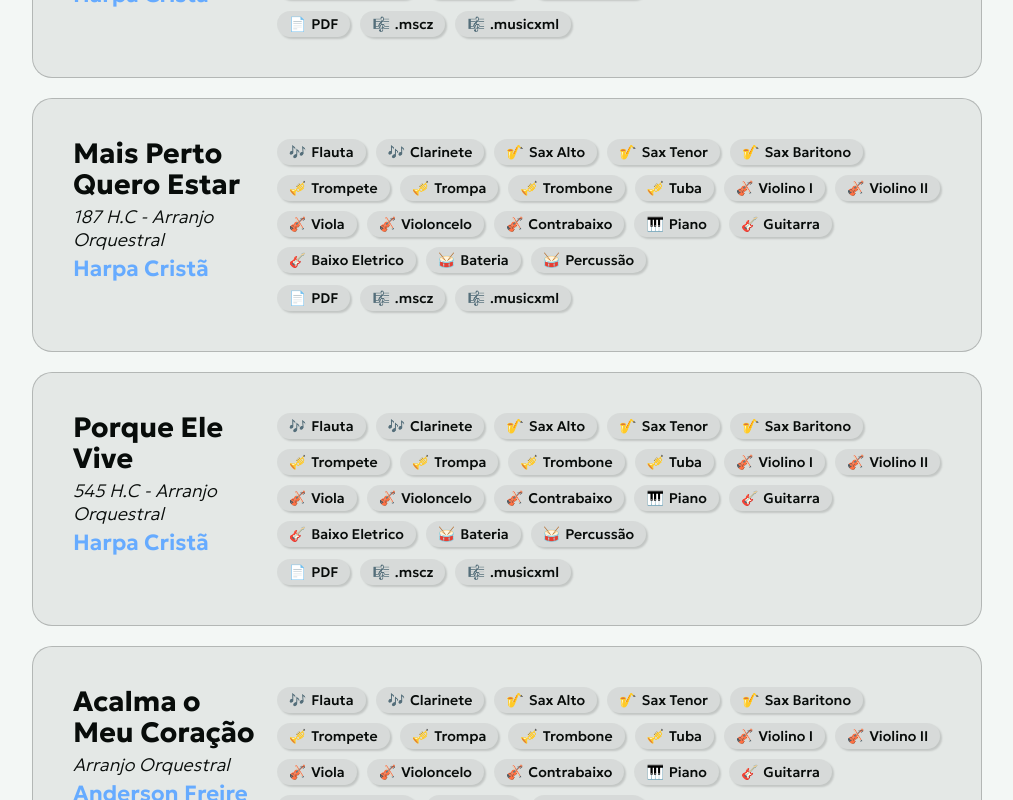
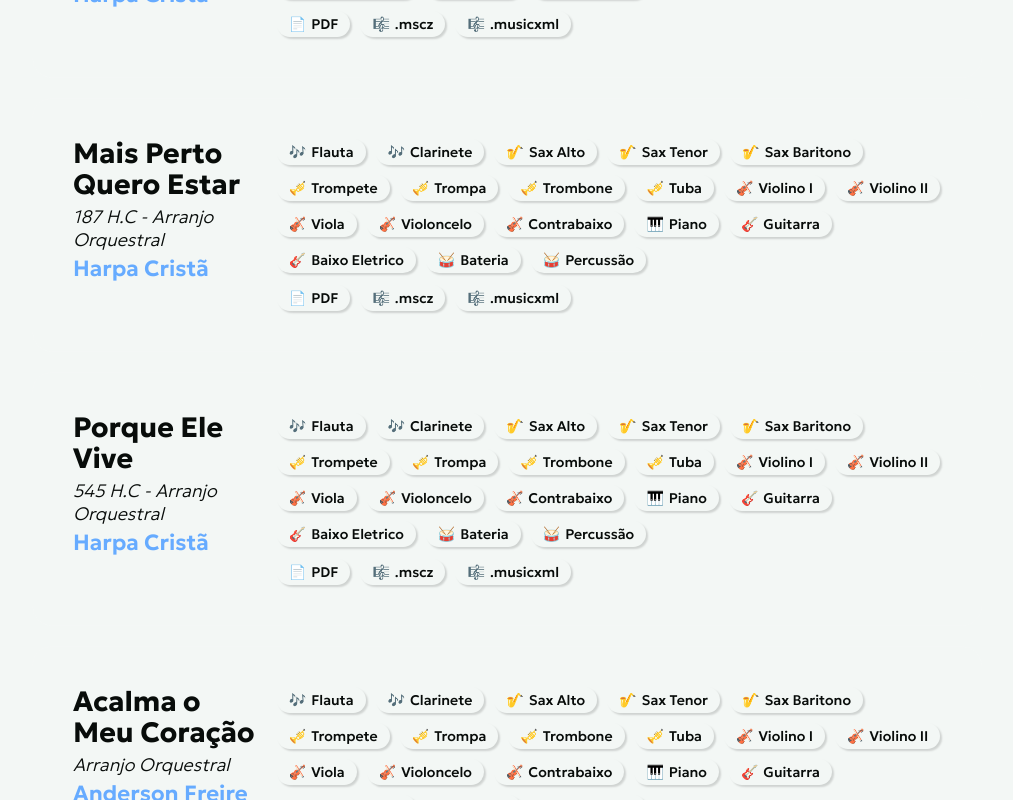
Before and after one commit to luuuuuqui/arranjador, a Vue app: page /arrangements in a window 1280 px wide. Shown: the part 1000-1800 px from the top of the page, without its empty margins (133-1146 px from the left). Built offline with nearby package versions, Linux system fonts and the light colour scheme.

Commit message:
refactor(styles): remove aliases CSS redundantes e usa variáveis base

```diff
--- a/src/assets/main.css
+++ b/src/assets/main.css
@@ -44,9 +44,6 @@
   --accent: #11ee78;
 
   --shadow: color-mix(in srgb, #000 15%, transparent);
-  --surface: color-mix(in srgb, var(--text) 6%, transparent);
-  --surface-hover: color-mix(in srgb, var(--text) 10%, transparent);
-  --border-subtle: color-mix(in srgb, var(--text) 22%, transparent);
   --muted-text: color-mix(in srgb, var(--text) 28%, transparent);
 }
 
--- a/src/components/AppHeader.vue
+++ b/src/components/AppHeader.vue
@@ -168,7 +168,7 @@ defineProps({
     backdrop-filter: blur(12px);
     -webkit-backdrop-filter: blur(12px);
     box-shadow: 0 4px 30px var(--shadow);
-    border-bottom: 1px solid var(--header-border);
+    border-bottom: 1px solid var(--tone-8);
 
     #header-container {
       .headerActions {
--- a/src/components/ArrangementPill.vue
+++ b/src/components/ArrangementPill.vue
@@ -20,7 +20,7 @@ export default {
 <style scoped>
 .arrangementPill {
     border: none;
-    background: var(--surface);
+    background: var(--tone-10);
     color: var(--text);
     border-radius: 100px;
     padding: 6px 12px;
@@ -39,5 +39,4 @@ export default {
         margin-right: 5px;
     }
 }
-
 </style>
--- a/src/components/ArrangementsListItem.vue
+++ b/src/components/ArrangementsListItem.vue
@@ -68,7 +68,7 @@ export default {
     gap: 20px;
     min-width: 0;
     padding: var(--padding);
-    background-color: var(--surface);
+    background-color: var(--tone-10);
     border: 1px solid var(--border-subtle);
     border-radius: 20px;
     color: var(--text);
@@ -83,7 +83,7 @@ export default {
     -webkit-user-select: text;
 
     &:hover {
-      background-color: var(--surface-hover);
+      background-color: var(--tone-10-strong);
       transform: translateY(-1px);
       box-shadow: 0 8px 22px var(--shadow);
     }
--- a/src/components/ThemeToggle.vue
+++ b/src/components/ThemeToggle.vue
@@ -32,7 +32,7 @@ const { isDarkMode, toggleTheme } = useTheme();
   padding: 4px;
   border: none;
   border-radius: 50%;
-  background-color: var(--btn-bg);
+  background-color: var(--tone-12);
   box-shadow: 0 3px 12px var(--shadow);
   display: flex;
   justify-content: center;
```
